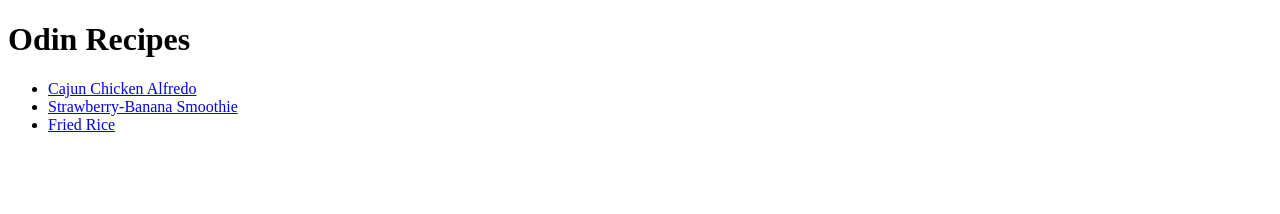
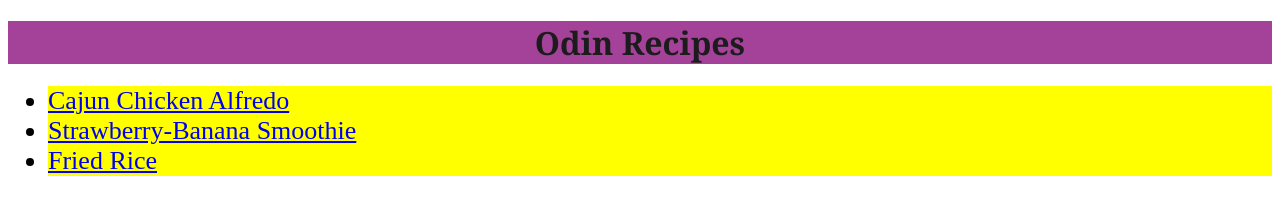
Before and after one commit to Coopjd/odin-recipes, a plain HTML site: page index.html in a window 1280 px wide. Drawn offline with Linux system fonts and the light colour scheme.

Commit message:
Add css file and styled index page

```diff
--- a/index.html
+++ b/index.html
@@ -6,17 +6,18 @@
 
         <meta charset="UTF-8">
         <title>Odin Recipes</title>
+        <link rel="stylesheet" href="styles.css">
 
     </head>
 
 
     <body>
 
-        <h1>Odin Recipes</h1>
+        <h1 id="title">Odin Recipes</h1>
         <ul>
-        <li><a href="recipes/cajun-chicken-alfredo.html">Cajun Chicken Alfredo</a></li>
-        <li><a href="recipes/strawberry-banana-smoothie.html">Strawberry-Banana Smoothie</a></li>
-        <li><a href="recipes/fried-rice.html">Fried Rice</a></li>
+        <li class="recipes"><a href="recipes/cajun-chicken-alfredo.html">Cajun Chicken Alfredo</a></li>
+        <li class="recipes"><a href="recipes/strawberry-banana-smoothie.html">Strawberry-Banana Smoothie</a></li>
+        <li class="recipes"><a href="recipes/fried-rice.html">Fried Rice</a></li>
         </ul>
     </body>
 
--- /dev/null
+++ b/styles.css
@@ -0,0 +1,12 @@
+#title {
+    background-color: rgb(164, 65, 153);
+    color: rgb(29, 28, 29);
+    text-align: center;
+    font-weight: 800;
+    font-family: Georgia, "Times New Roman", serif
+}
+
+.recipes {
+    font-size: 26px;
+    background-color: yellow
+}
```
